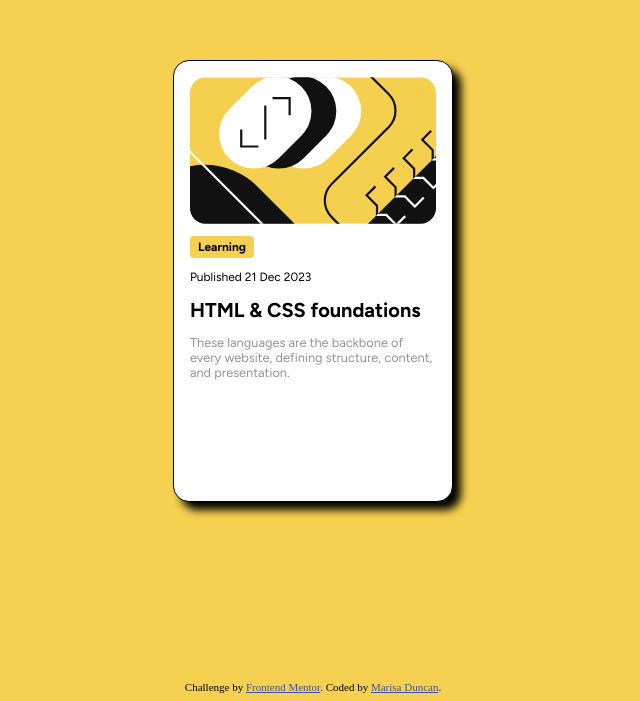
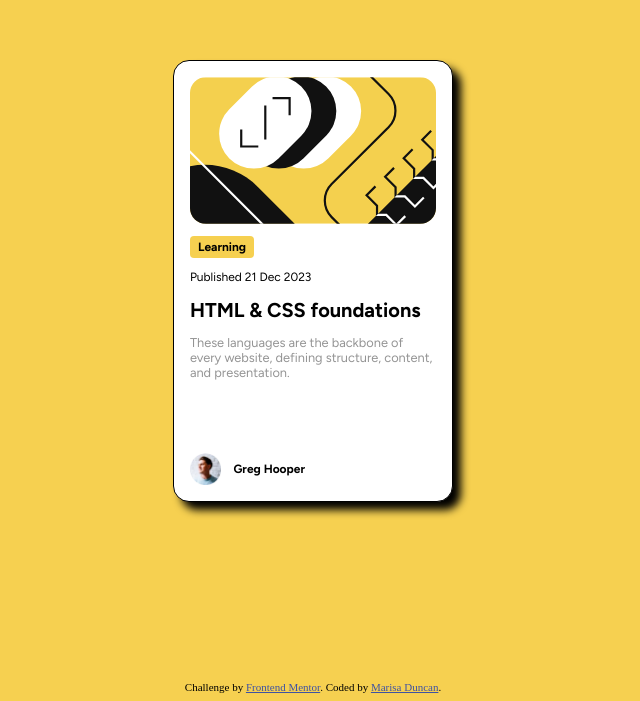
Before and after one commit to MarisaDuncan/blog-preview-card, a plain HTML site: page index.html in a window 1280 px wide. Shown: the part 127-828 px from the top of the page, without its empty margins (327-967 px from the left). Drawn offline with Linux system fonts and the light colour scheme.

Commit message:
Add flex author container

```diff
--- a/index.html
+++ b/index.html
@@ -43,10 +43,14 @@
             These languages are the backbone of every website, defining
             structure, content, and presentation.
           </p>
-          <div class="author-container">
-            <div class="author-image"></div>
-            <div class="author-name"></div>
+        </div>
+        <div class="author-container">
+          <div class="author-image-container">
+            <img class="author-image" src="./assets/images/image-avatar.webp"
+            alt="Author avatar">
+            </img>
           </div>
+          <p class="author-name">Greg Hooper</p>
         </div>
       </div>
     </main>
--- a/styles.css
+++ b/styles.css
@@ -16,10 +16,13 @@ main {
   border-radius: 1rem;
   box-shadow: 0.5rem 0.5rem 0.5rem black;
   background-color: white;
+  display: flex;
+  flex-direction: column;
 }
 
 .card-content {
   margin: 1rem;
+  height: 100%;
 }
 
 .card-image {
@@ -69,6 +72,30 @@ p {
   color: hsl(228, 45%, 44%);
 }
 
+.author-container {
+  width: 100%;
+  align-self: flex-end;
+  display: flex;
+  align-items: center;
+}
+
+.author-image-container {
+  height: 2rem;
+  border-radius: 1rem;
+  margin: 1rem;
+  margin-right: 0.75rem;
+  width: fit-content;
+}
+
+.author-image {
+  max-width: 100%;
+  max-height: 100%;
+}
+
+.author-name {
+  font-weight: bold;
+}
+
 p,
 h1 {
   font-family: Figtree;
```
